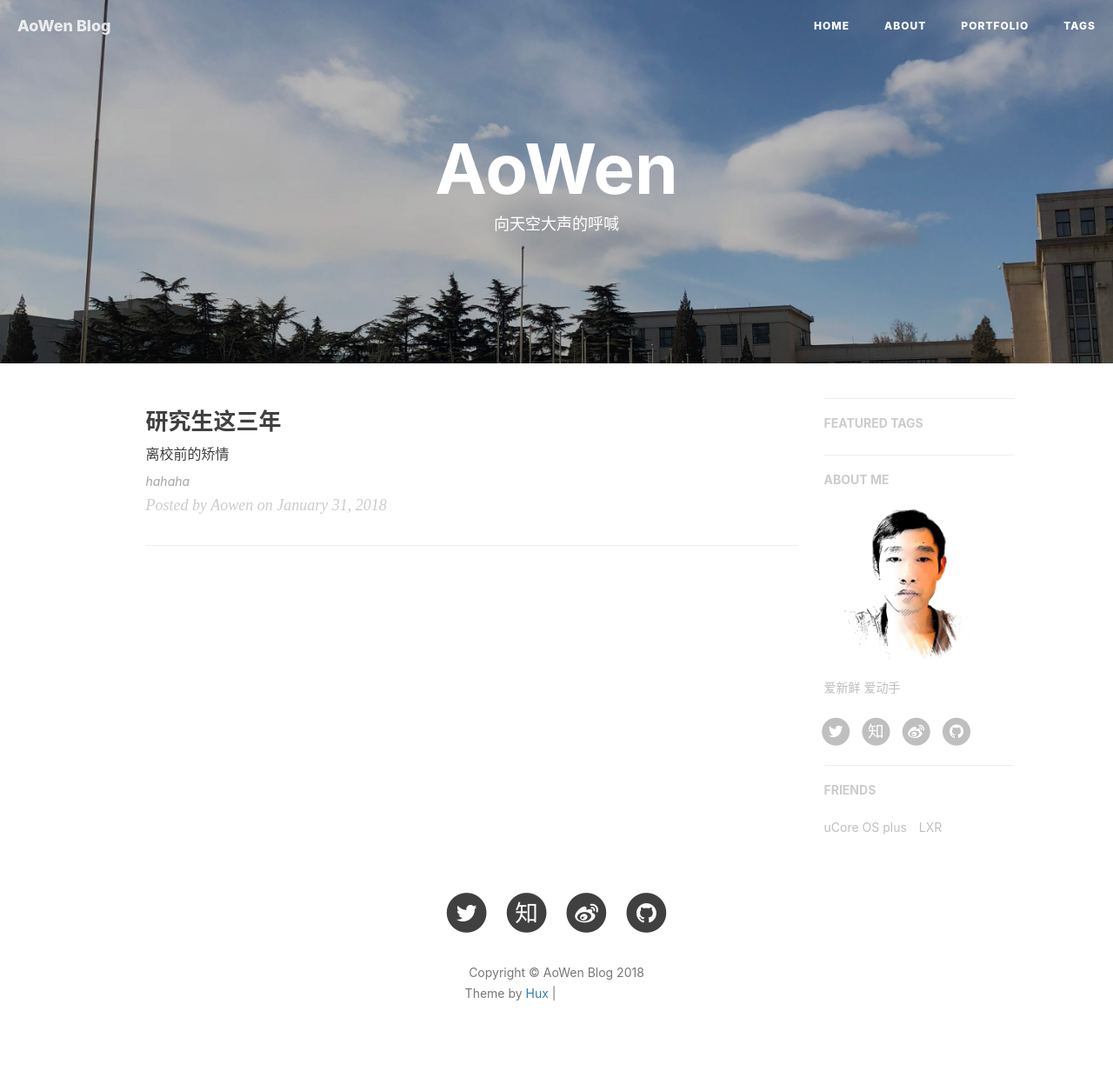
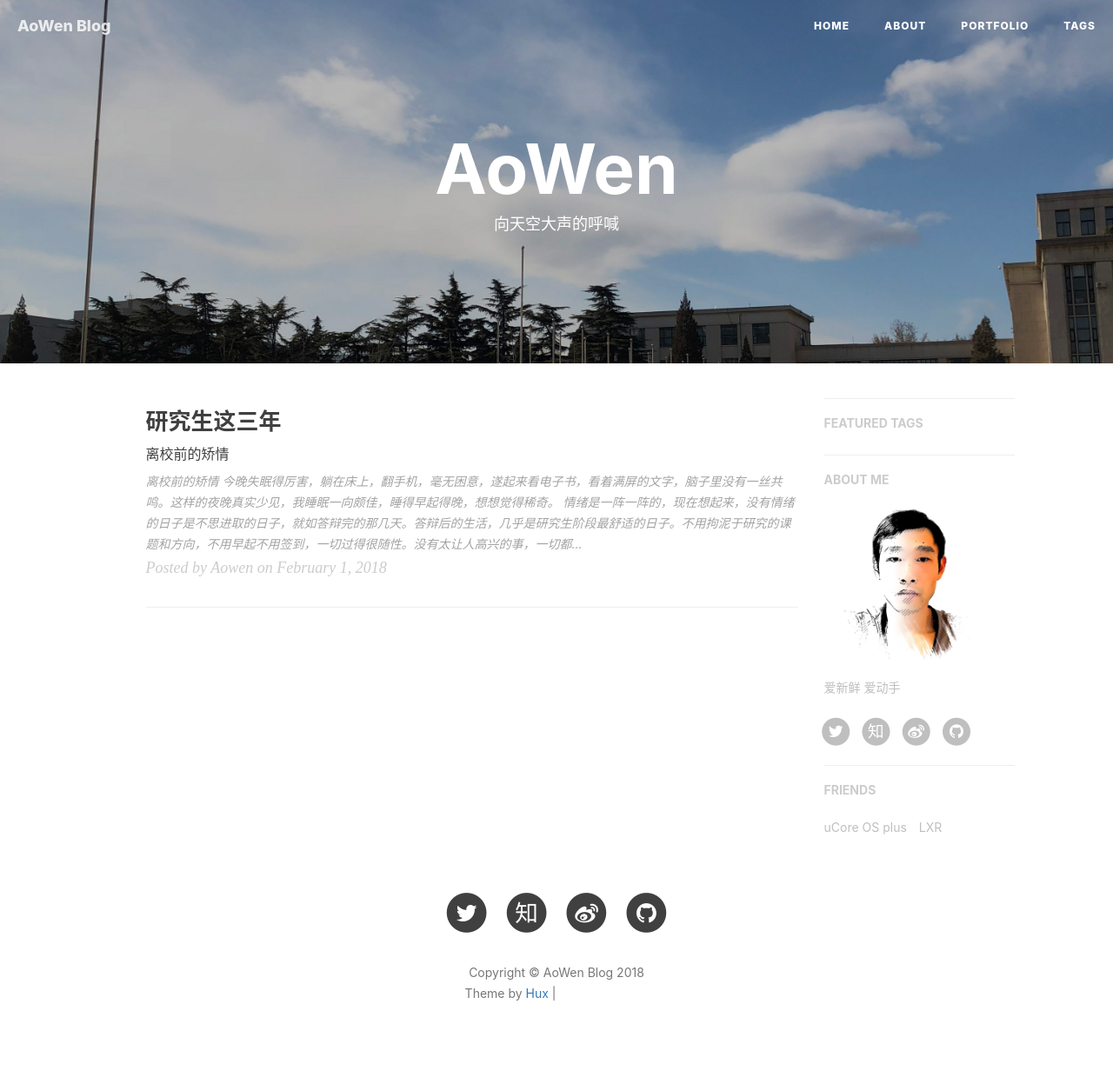
Before and after one commit to aoquan/aoquan.github.io, a Jekyll site: the page built from index.html, in a window 1280 px wide. Shown: the whole page at 87% size. Built offline with Jekyll 4.4.1, drawn with Linux system fonts in a browser that asks for light colours; nearby versions of some CDN libraries; the list of posts is cut into pages by our own code; comment, search, counter and statistics services are not loaded; part of the change alters nothing that is shown; grey boxes are pictures that could not be loaded.

Commit message:
2018-02-02

```diff
--- a/_config.yml
+++ b/_config.yml
@@ -49,7 +49,7 @@ kramdown:
 
 
 # Disqus settings
-disqus_username: AoWen
+#disqus_username: AoWen
 
 # Netease setttings
 netease_comment: false
--- a/_posts/2018-01-31-first.markdown
+++ /dev/null
@@ -1,15 +0,0 @@
----
-layout:       post
-title:        "研究生这三年"
-subtitle:     "离校前的矫情"
-date:         2018-01-31 12:00:00
-author:       "Aowen"
-header-img:   "img/in-post/master-three-years/1.jpg"
-header-mask:  0.3
-catalog:      true
-multilingual: true
-tags:
-    - 校园
-    - 随笔
----
-hahaha
--- /dev/null
+++ b/_posts/2018-02-02-first.markdown
@@ -0,0 +1,36 @@
+---
+layout:       post
+title:        "研究生这三年"
+subtitle:     "离校前的矫情"
+date:         2018-02-01 02:52:11
+author:       "Aowen"
+header-img:   "img/in-post/master-three-years/1.jpg"
+header-mask:  0.3
+catalog:      true
+multilingual: true
+tags:
+    - 校园
+    - 随笔
+---
+
+# 离校前的矫情
+
+今晚失眠得厉害，躺在床上，翻手机，毫无困意，遂起来看电子书，看着满屏的文字，脑子里没有一丝共鸣。这样的夜晚真实少见，我睡眠一向颇佳，睡得早起得晚，想想觉得稀奇。
+
+情绪是一阵一阵的，现在想起来，没有情绪的日子是不思进取的日子，就如答辩完的那几天。答辩后的生活，几乎是研究生阶段最舒适的日子。不用拘泥于研究的课题和方向，不用早起不用签到，一切过得很随性。没有太让人高兴的事，一切都很平淡，吃饭、看视频、弹吉他、去健身......
+
+空闲的日子，总希望多学点东西，在假期补一补所缺。于是各种教程、各种手段，吃着碗里，看着锅里。兴趣广泛的人对新鲜的事物感兴趣，也容易厌倦旧的事情，比方说我本想学学吉他，后来看着Photoshop也挺有用，做一个自己的网站也挺炫酷的事情。目标一变又变，现在看起来都是入门了一下，等到假期结束，也许又是啥也没学成吧！
+
+我对实验室还是有感情的，不过对清华和北理两边的态度截然相反。刚入学那会儿，1036实验室乱糟糟的，人也比较多，比起内大魏老师的宽敞明亮的实验室差了不少，或许是我的苛刻吧，研一的时候，一直吐槽实验室环境“恶劣”。后来师兄师姐们毕业了，冷清了，经常会一个人在实验室待一下午，发呆、实验、看书，想做啥做啥，对它的态度也渐渐好了起来。相反呢，我却不再喜欢cscw实验室了，每次去那儿都是迫于无奈。
+
+去cscw很大程度上是受向老师的影响，确切的说是受心里的虚荣心的影响。我还记得向老师第一次跟我打电话的时候，午休的我一下子睡意全无，立马从床上下来，打开电脑，这样才会有一些安全感。在清华大学的实验室干活，说出去多牛啊，还能办清华的校园开呢？老师有老师的考虑，学生吗嘛，半推半就，也不太愿意思考。在cscw做项目、做课题让我学到了很多不少东西，只能说不少吧，每当想到不忘初心时，心里就一阵愧疚，也气愤，最多的还是怪自己的草率和不够努力。
+
+研一上学期我选了十一门课，课多作业也多，这些都不是什么阻碍，心里想着是实验室老师布置的任务。一般上午上完课，下午骑车去一趟清华，晚上十一点再回来，2015年的下半年，是这几年中最认真的时候。
+
+快毕业了，实验室更冷清了，我去得也少，偶尔去一次，看会儿书就走了。心已经无法融入实验室了，以前坐在实验室，心里就很踏实，现在反了，去了会不安，因为我知道我好久不学了。
+
+> 当你半夜醒来发现自己已经好长时间没读书，而且没有任何负罪感的时候，你就必须知道，你已经堕落了。这不是说书本身特了不起，而是读书这个行为意味着你还有追求，还是在奋斗。
+
+这是陈平原的一句话，看了心里稍微有些宽慰，证明我还没有堕落，我还有负罪感。
+
+最近与小雪花通了一次话，聊聊导师，聊聊工作，没有爱情的人聊着爱情。
```
